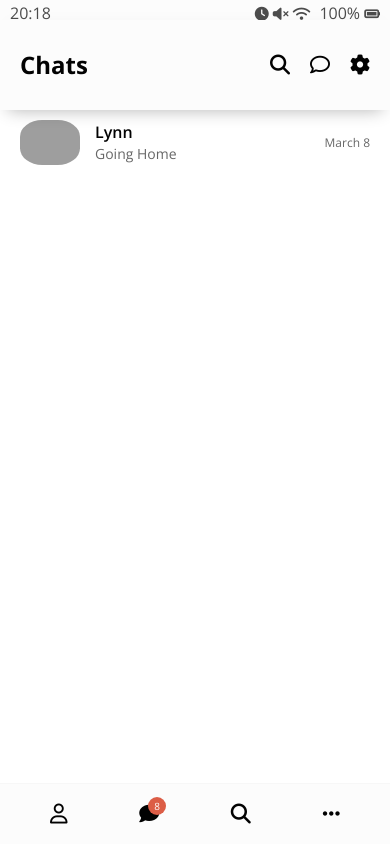
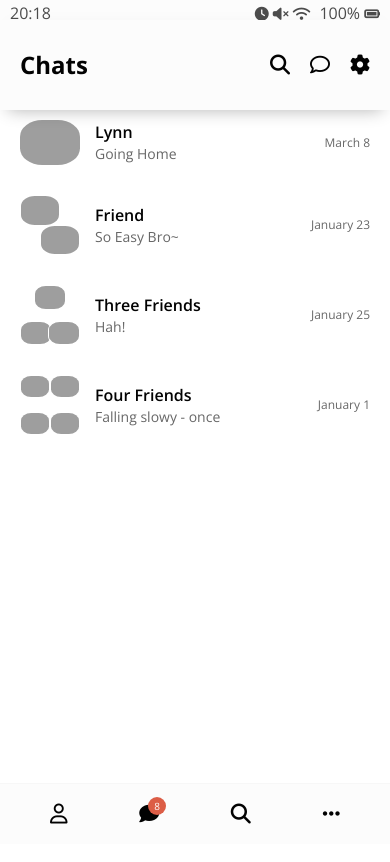
Before and after one commit to LeeHwanHo/Git-test, a plain HTML site: page index.html in a window 390 px wide. Drawn offline with nearby package versions, Linux system fonts and the light colour scheme; grey boxes are pictures that could not be loaded.

Commit message:
add friends chat

```diff
--- a/css/chat.css
+++ b/css/chat.css
@@ -199,3 +199,84 @@
         transform: none;
     }
 }
+
+.chat{
+    margin-bottom: 30px;
+}
+
+.img--container{
+    width: 60px;
+    height: 60px;
+    margin-right: 15px;
+}
+
+.chat .img--container{
+    position: relative;
+}
+
+.img--container img{
+    border: 1px solid white;
+}
+
+.chat:nth-child(2) .img--container img{
+    position: absolute;
+    width: 40px;
+}
+
+.chat:nth-child(2) .img--container img:first-child{
+    left: 0;
+    top: 0;
+}
+
+.chat:nth-child(2) .img--container img:last-child{
+    left: 20px;
+    bottom: 0;
+}
+
+.chat:nth-child(3) .img--container img{
+    position: absolute;
+    width: 32px;
+}
+
+.chat:nth-child(3) .img--container img:first-child{
+    left: 14px;
+    top: 0;
+    z-index: 2;
+}
+
+.chat:nth-child(3) .img--container img:nth-child(2){
+    left: 0;
+    bottom: 0;
+}
+
+.chat:nth-child(3) .img--container img:last-child{
+    left: 28px;
+    bottom: 0;
+    z-index: 1;
+}
+
+
+.chat:last-child .img--container img{
+    position: absolute;
+    width: 30px;
+}
+
+.chat:last-child .img--container img:first-child{
+    left: 0;
+    top: 0;
+}
+
+.chat:last-child .img--container img:nth-child(2){
+    left: 30px;
+    top: 0px;
+}
+
+.chat:last-child .img--container img:nth-child(3){
+    left: 0;
+    bottom: 0;
+}
+
+.chat:last-child .img--container img:last-child{
+    left: 30px;
+    bottom: 0;
+}
--- a/css/mobile.css
+++ b/css/mobile.css
@@ -15,7 +15,7 @@
     line-height: 1.5;
     padding: 0px 20px;
     display: none;
-    z-index:4;
+    z-index:100;
 }
 
 @media screen and (min-width:600px){
--- a/index.html
+++ b/index.html
@@ -64,6 +64,84 @@
                     </div>
                 </a>
             </li>
+            <li class="chats__chat chat">
+                <a href="chat.html">
+                    <div class="chats__chat friend friend--lg">
+                        <div class="friend__column">
+                            <div class="img--container">
+                                <img src="https://thispersondoesnotexist.com/image" class="m-avatar friend__avatar">
+                                <img src="https://thispersondoesnotexist.com/image" class="m-avatar friend__avatar">
+                            </div>
+                            <div class="friend__content">
+                                <span class="friend__name">
+                                    Friend
+                                </span>
+                                <sapn class="friend__bottom-text">
+                                    So Easy Bro~
+                                </sapn>
+                            </div>
+                        </div>
+                        <div class="friend__column">
+                            <span class="chat__timestamp">
+                                January 23
+                            </span>
+                        </div>
+                    </div>
+                </a>
+            </li>
+            <li class="chats__chat chat">
+                <a href="chat.html">
+                    <div class="chats__chat friend friend--lg">
+                        <div class="friend__column">
+                            <div class="img--container">
+                                <img src="https://thispersondoesnotexist.com/image" class="m-avatar friend__avatar">
+                                <img src="https://thispersondoesnotexist.com/image" class="m-avatar friend__avatar">
+                                <img src="https://thispersondoesnotexist.com/image" class="m-avatar friend__avatar">
+                            </div>
+                            <div class="friend__content">
+                                <span class="friend__name">
+                                    Three Friends
+                                </span>
+                                <sapn class="friend__bottom-text">
+                                    Hah!
+                                </sapn>
+                            </div>
+                        </div>
+                        <div class="friend__column">
+                            <span class="chat__timestamp">
+                                January 25
+                            </span>
+                        </div>
+                    </div>
+                </a>
+            </li>
+            <li class="chats__chat chat">
+                <a href="chat.html">
+                    <div class="chats__chat friend friend--lg">
+                        <div class="friend__column">
+                            <div class="img--container">
+                                <img src="https://thispersondoesnotexist.com/image" class="m-avatar friend__avatar">
+                                <img src="https://thispersondoesnotexist.com/image" class="m-avatar friend__avatar">
+                                <img src="https://thispersondoesnotexist.com/image" class="m-avatar friend__avatar">
+                                <img src="https://thispersondoesnotexist.com/image" class="m-avatar friend__avatar">
+                            </div>
+                            <div class="friend__content">
+                                <span class="friend__name">
+                                    Four Friends
+                                </span>
+                                <sapn class="friend__bottom-text">
+                                    Falling slowy - once
+                                </sapn>
+                            </div>
+                        </div>
+                        <div class="friend__column">
+                            <span class="chat__timestamp">
+                                January 1
+                            </span>
+                        </div>
+                    </div>
+                </a>
+            </li>
         </ul>
     </main>
     <nav class="nav">
```
